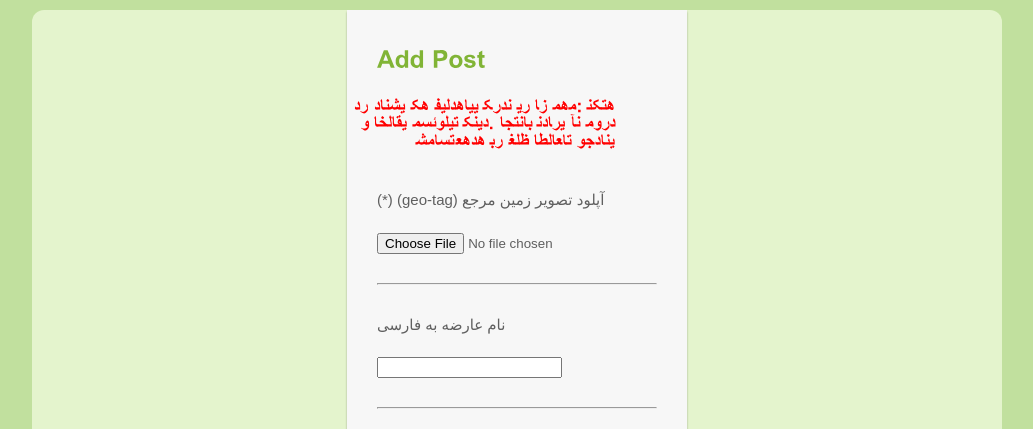
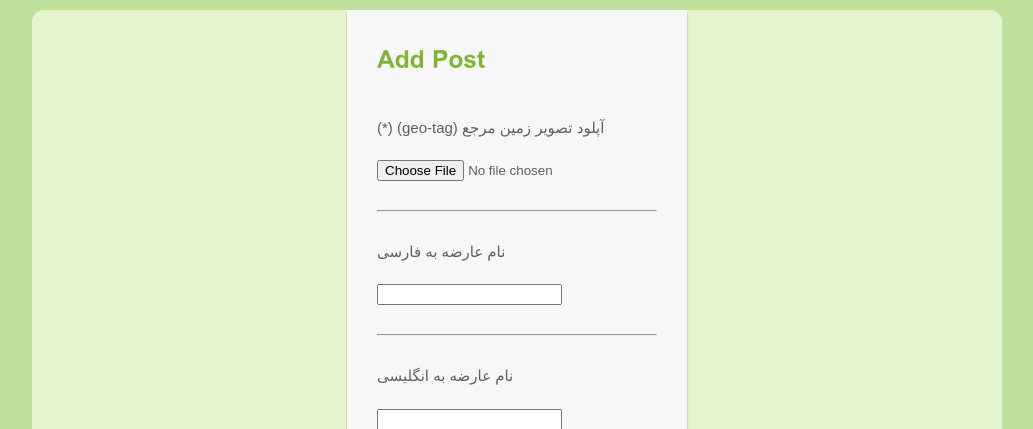
Before and after one commit to kiarash-borooshan/EarthDetect, a Django app: page /add_post/ in a window 1280 px wide. Shown: the part 140-569 px from the top of the page, without its empty margins (123-1156 px from the left). Run offline with Django 5.2, Linux system fonts and the light colour scheme; the visitor is signed in with stand-in values (Sample User, id 1).

```diff
--- a/templates/dataGather/add_post.html
+++ b/templates/dataGather/add_post.html
@@ -7,9 +7,9 @@
         {% csrf_token %}
         <h2 class="text-center">Add Post</h2>
 
-        <h3 style="color:red" dir="rtl" lang="fa-IR"> نکته مهم: از یر کردن فیلدهایی که دانشی در مورد آن نداری اجتناب کنید.
-        مسئولیت اخلاقی و وجدانی اطلاعات غلظ بر عهده شماست
-        </h3>
+<!--        <h3 style="color:red" dir="rtl" lang="fa-IR"> نکته مهم: از یر کردن فیلدهایی که دانشی در مورد آن نداری اجتناب کنید.-->
+<!--        مسئولیت اخلاقی و وجدانی اطلاعات غلظ بر عهده شماست-->
+<!--        </h3>-->
 {{ form.message }}
 
 {% if form.errors %}
```
Also changed, not shown: README.md.
